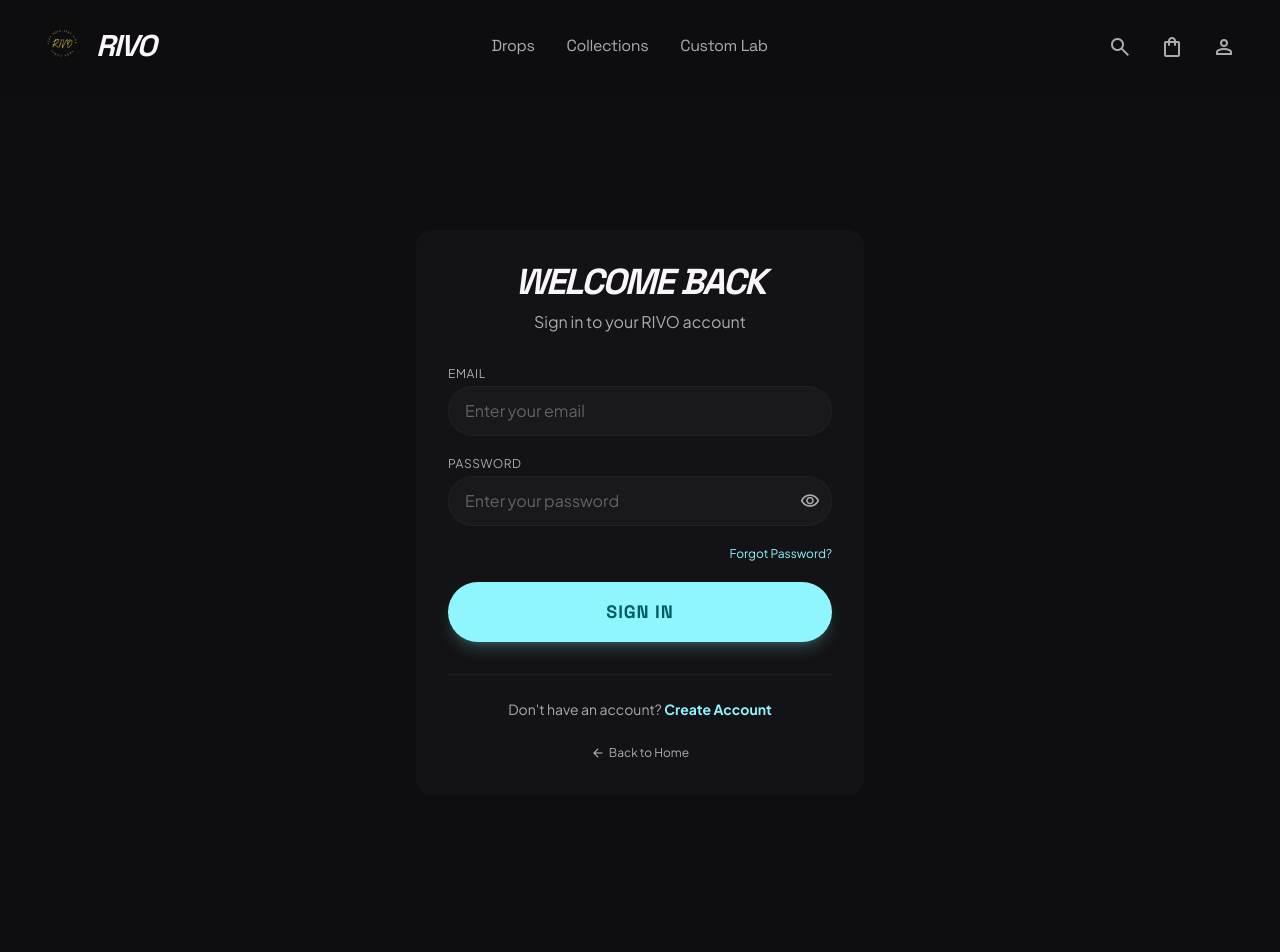
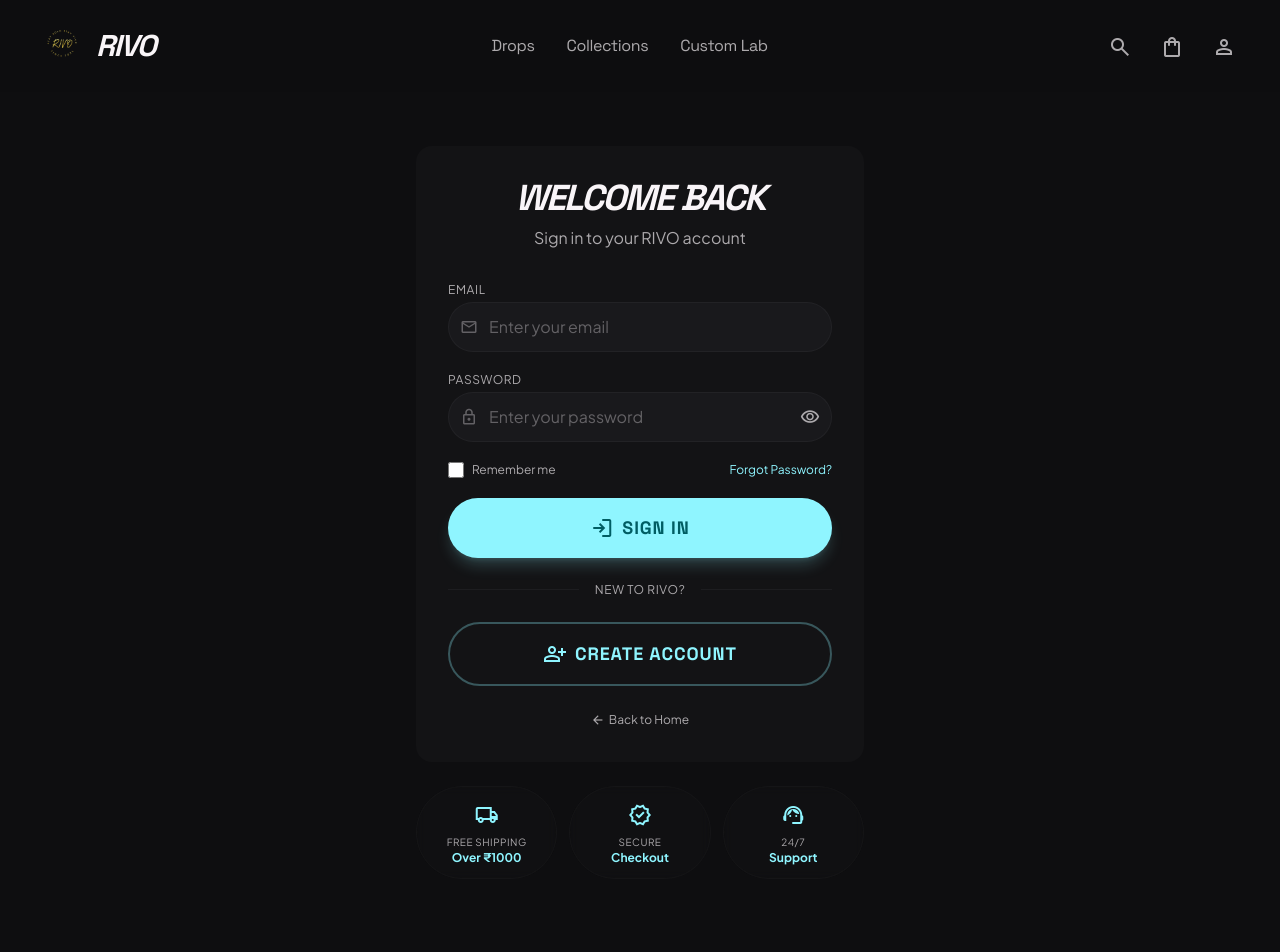
Before and after one commit to pramathapaul/rivo-frontend, a React (Vite) app: page /login in a window 1280 px wide. Shown: the top 952 px of the page. Built offline with nearby package versions, Linux system fonts and the light colour scheme.

Commit message:
Update LoginPage.jsx

```diff
--- a/src/pages/LoginPage.jsx
+++ b/src/pages/LoginPage.jsx
@@ -12,23 +12,34 @@
   const [loading, setLoading] = useState(false)
   const [error, setError] = useState('')
   const [showPassword, setShowPassword] = useState(false)
+  const [successMessage, setSuccessMessage] = useState('')
 
   const redirect = searchParams.get('redirect') || '/'
+  const verified = searchParams.get('verified')
 
+  // Redirect if already logged in
   useEffect(() => {
     if (user) {
       navigate(redirect)
     }
   }, [user, navigate, redirect])
 
+  // Show verification pending message
+  useEffect(() => {
+    if (verified === 'pending') {
+      setSuccessMessage('✅ Account created! Please check your email to verify your account.')
+    }
+  }, [verified])
+
   const handleSubmit = async (e) => {
     e.preventDefault()
     setLoading(true)
     setError('')
+    setSuccessMessage('')
 
     try {
       await login(email, password)
-      // Navigation handled by useEffect
+      navigate(redirect)
     } catch (err) {
       setError(err.response?.data?.message || 'Invalid email or password')
     } finally {
@@ -45,44 +56,80 @@
           className="bg-surface-container-low rounded-2xl p-8"
         >
           <div className="text-center mb-8">
-            <h2 className="font-headline text-3xl md:text-4xl font-black italic tracking-tighter mb-2">WELCOME BACK</h2>
+            <h2 className="font-headline text-3xl md:text-4xl font-black italic tracking-tighter mb-2">
+              WELCOME BACK
+            </h2>
             <p className="text-on-surface-variant">Sign in to your RIVO account</p>
           </div>
 
+          {/* Success Message for Verification */}
+          {successMessage && (
+            <motion.div
+              initial={{ opacity: 0, x: -10 }}
+              animate={{ opacity: 1, x: 0 }}
+              className="bg-tertiary/10 border border-tertiary/30 text-tertiary p-4 rounded-lg mb-4 text-sm flex items-start gap-2"
+            >
+              <span className="material-symbols-outlined text-lg flex-shrink-0">mark_email_unread</span>
+              <div>
+                <p className="font-bold">Verify Your Email</p>
+                <p className="text-xs mt-1">{successMessage}</p>
+                <p className="text-xs text-on-surface-variant mt-2">Didn't receive the email? Check your spam folder or contact support.</p>
+              </div>
+            </motion.div>
+          )}
+
+          {/* Error Message */}
           {error && (
-            <div className="bg-error/10 border border-error/30 text-error p-3 rounded-lg mb-4 text-sm">
-              {error}
-            </div>
+            <motion.div
+              initial={{ opacity: 0, x: -10 }}
+              animate={{ opacity: 1, x: 0 }}
+              className="bg-error/10 border border-error/30 text-error p-3 rounded-lg mb-4 text-sm flex items-start gap-2"
+            >
+              <span className="material-symbols-outlined text-sm flex-shrink-0">error</span>
+              <span>{error}</span>
+            </motion.div>
           )}
 
           <form onSubmit={handleSubmit} className="space-y-5">
             <div>
-              <label className="block text-xs text-on-surface-variant uppercase tracking-wider mb-1">Email</label>
+              <label className="block text-xs text-on-surface-variant uppercase tracking-wider mb-1">
+                Email
+              </label>
+              <div className="relative">
+                <span className="absolute left-3 top-1/2 -translate-y-1/2 text-on-surface-variant/50">
+                  <span className="material-symbols-outlined text-lg">mail</span>
+                </span>
                 <input
                   type="email"
                   placeholder="Enter your email"
                   value={email}
                   onChange={(e) => setEmail(e.target.value)}
-                className="w-full px-4 py-3 bg-surface-container border border-outline-variant/20 rounded-xl text-on-surface placeholder:text-on-surface-variant/50 focus:outline-none focus:border-primary transition-colors"
+                  className="w-full pl-10 pr-4 py-3 bg-surface-container border border-outline-variant/20 rounded-xl text-on-surface placeholder:text-on-surface-variant/50 focus:outline-none focus:border-primary transition-colors"
                   required
                 />
               </div>
+            </div>
 
             <div>
-              <label className="block text-xs text-on-surface-variant uppercase tracking-wider mb-1">Password</label>
+              <label className="block text-xs text-on-surface-variant uppercase tracking-wider mb-1">
+                Password
+              </label>
               <div className="relative">
+                <span className="absolute left-3 top-1/2 -translate-y-1/2 text-on-surface-variant/50">
+                  <span className="material-symbols-outlined text-lg">lock</span>
+                </span>
                 <input
                   type={showPassword ? "text" : "password"}
                   placeholder="Enter your password"
                   value={password}
                   onChange={(e) => setPassword(e.target.value)}
-                  className="w-full px-4 py-3 bg-surface-container border border-outline-variant/20 rounded-xl text-on-surface placeholder:text-on-surface-variant/50 focus:outline-none focus:border-primary transition-colors pr-12"
+                  className="w-full pl-10 pr-12 py-3 bg-surface-container border border-outline-variant/20 rounded-xl text-on-surface placeholder:text-on-surface-variant/50 focus:outline-none focus:border-primary transition-colors"
                   required
                 />
                 <button
                   type="button"
                   onClick={() => setShowPassword(!showPassword)}
-                  className="absolute right-3 top-1/2 -translate-y-1/2 text-on-surface-variant hover:text-on-surface"
+                  className="absolute right-3 top-1/2 -translate-y-1/2 text-on-surface-variant hover:text-on-surface transition-colors"
                 >
                   <span className="material-symbols-outlined text-xl">
                     {showPassword ? 'visibility_off' : 'visibility'}
@@ -91,7 +138,14 @@
               </div>
             </div>
 
-            <div className="flex justify-end">
+            <div className="flex justify-between items-center">
+              <label className="flex items-center gap-2 cursor-pointer">
+                <input
+                  type="checkbox"
+                  className="w-4 h-4 rounded border-outline-variant bg-surface-container checked:bg-primary cursor-pointer"
+                />
+                <span className="text-xs text-on-surface-variant">Remember me</span>
+              </label>
               <Link to="/forgot-password" className="text-xs text-primary hover:underline">
                 Forgot Password?
               </Link>
@@ -100,33 +154,73 @@
             <button
               type="submit"
               disabled={loading}
-              className="w-full py-4 bg-primary text-on-primary rounded-xl font-headline font-black text-lg uppercase tracking-wider hover:scale-[1.02] active:scale-95 transition-all shadow-lg shadow-primary/20 disabled:opacity-50 disabled:cursor-not-allowed"
+              className="w-full py-4 bg-primary text-on-primary rounded-xl font-headline font-black text-lg uppercase tracking-wider hover:scale-[1.02] active:scale-95 transition-all shadow-lg shadow-primary/20 disabled:opacity-50 disabled:cursor-not-allowed flex items-center justify-center gap-2"
             >
               {loading ? (
-                <span className="flex items-center justify-center gap-2">
+                <>
                   <span className="material-symbols-outlined animate-spin text-sm">progress_activity</span>
                   Signing in...
-                </span>
+                </>
               ) : (
-                'Sign In'
+                <>
+                  <span className="material-symbols-outlined">login</span>
+                  Sign In
+                </>
               )}
             </button>
           </form>
 
-          <div className="mt-8 pt-6 border-t border-outline-variant/20 text-center">
-            <p className="text-sm text-on-surface-variant">
-              Don't have an account?{' '}
-              <Link to="/register" className="text-primary font-bold hover:underline">
+          {/* Divider */}
+          <div className="relative my-6">
+            <div className="absolute inset-0 flex items-center">
+              <div className="w-full border-t border-outline-variant/20"></div>
+            </div>
+            <div className="relative flex justify-center text-xs">
+              <span className="px-4 bg-surface-container-low text-on-surface-variant uppercase tracking-wider">
+                New to RIVO?
+              </span>
+            </div>
+          </div>
+
+          {/* Register Link */}
+          <Link
+            to={`/register${redirect !== '/' ? `?redirect=${redirect}` : ''}`}
+            className="w-full py-4 border-2 border-primary/30 text-primary font-headline font-bold text-lg uppercase tracking-wider rounded-xl hover:bg-primary/5 transition-all flex items-center justify-center gap-2"
+          >
+            <span className="material-symbols-outlined">person_add</span>
             Create Account
           </Link>
-            </p>
-          </div>
 
+          {/* Back to Home */}
           <div className="mt-6 text-center">
-            <Link to="/" className="text-xs text-on-surface-variant hover:text-on-surface flex items-center justify-center gap-1">
+            <Link to="/" className="text-xs text-on-surface-variant hover:text-on-surface flex items-center justify-center gap-1 transition-colors">
               <span className="material-symbols-outlined text-sm">arrow_back</span>
               Back to Home
             </Link>
+          </div>
+        </motion.div>
+
+        {/* Benefits */}
+        <motion.div
+          initial={{ opacity: 0, y: 20 }}
+          animate={{ opacity: 1, y: 0 }}
+          transition={{ delay: 0.2 }}
+          className="mt-6 grid grid-cols-3 gap-3 text-center"
+        >
+          <div className="bg-surface-container-low/50 backdrop-blur-sm rounded-xl p-3 border border-outline-variant/10">
+            <span className="material-symbols-outlined text-primary text-2xl mb-1">local_shipping</span>
+            <p className="text-[10px] uppercase tracking-wider text-on-surface-variant">Free Shipping</p>
+            <p className="text-xs font-bold text-primary">Over ₹1000</p>
+          </div>
+          <div className="bg-surface-container-low/50 backdrop-blur-sm rounded-xl p-3 border border-outline-variant/10">
+            <span className="material-symbols-outlined text-primary text-2xl mb-1">verified</span>
+            <p className="text-[10px] uppercase tracking-wider text-on-surface-variant">Secure</p>
+            <p className="text-xs font-bold text-primary">Checkout</p>
+          </div>
+          <div className="bg-surface-container-low/50 backdrop-blur-sm rounded-xl p-3 border border-outline-variant/10">
+            <span className="material-symbols-outlined text-primary text-2xl mb-1">support_agent</span>
+            <p className="text-[10px] uppercase tracking-wider text-on-surface-variant">24/7</p>
+            <p className="text-xs font-bold text-primary">Support</p>
           </div>
         </motion.div>
       </div>
```
Lines whose indentation alone changed are shown as unchanged.
